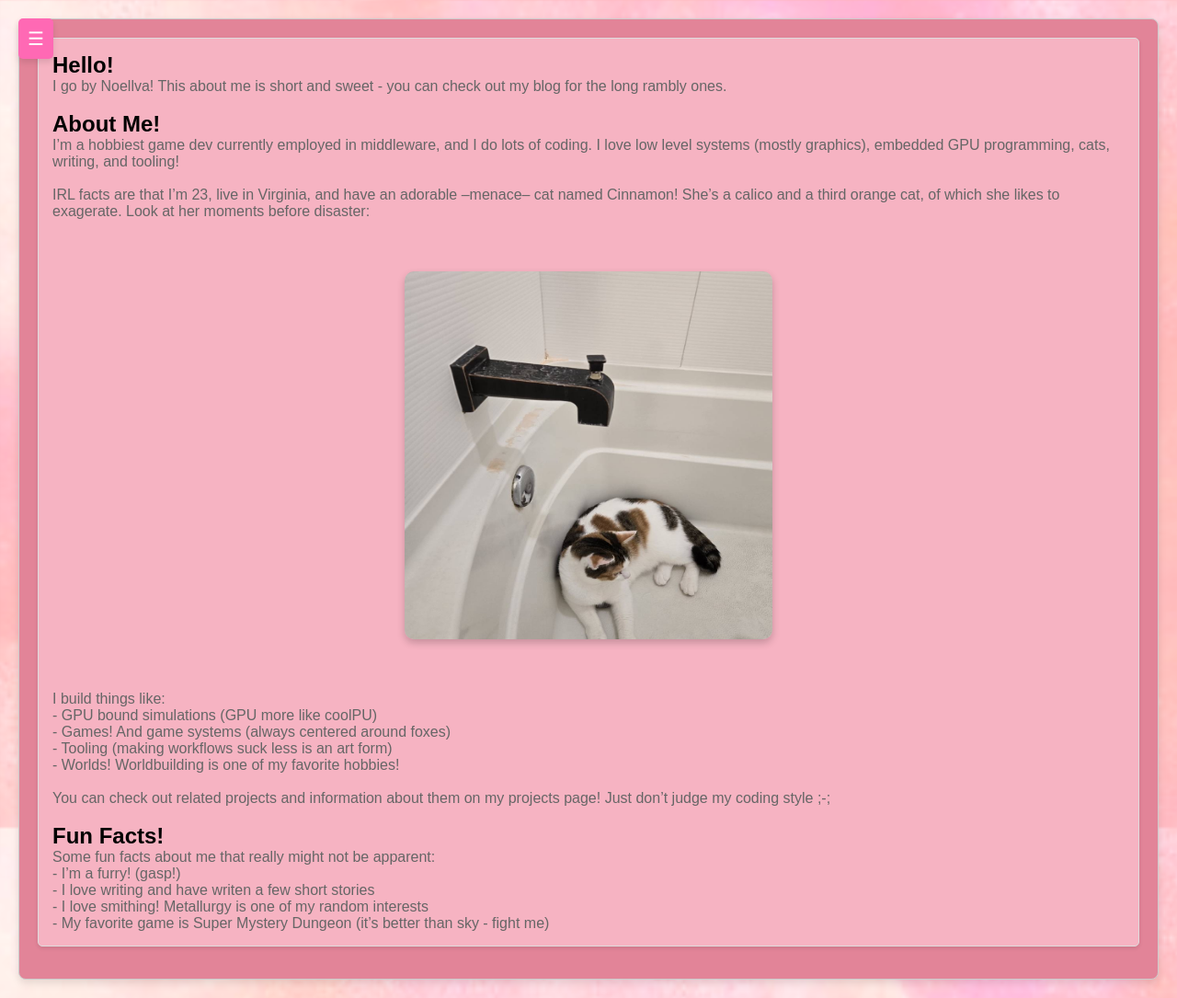
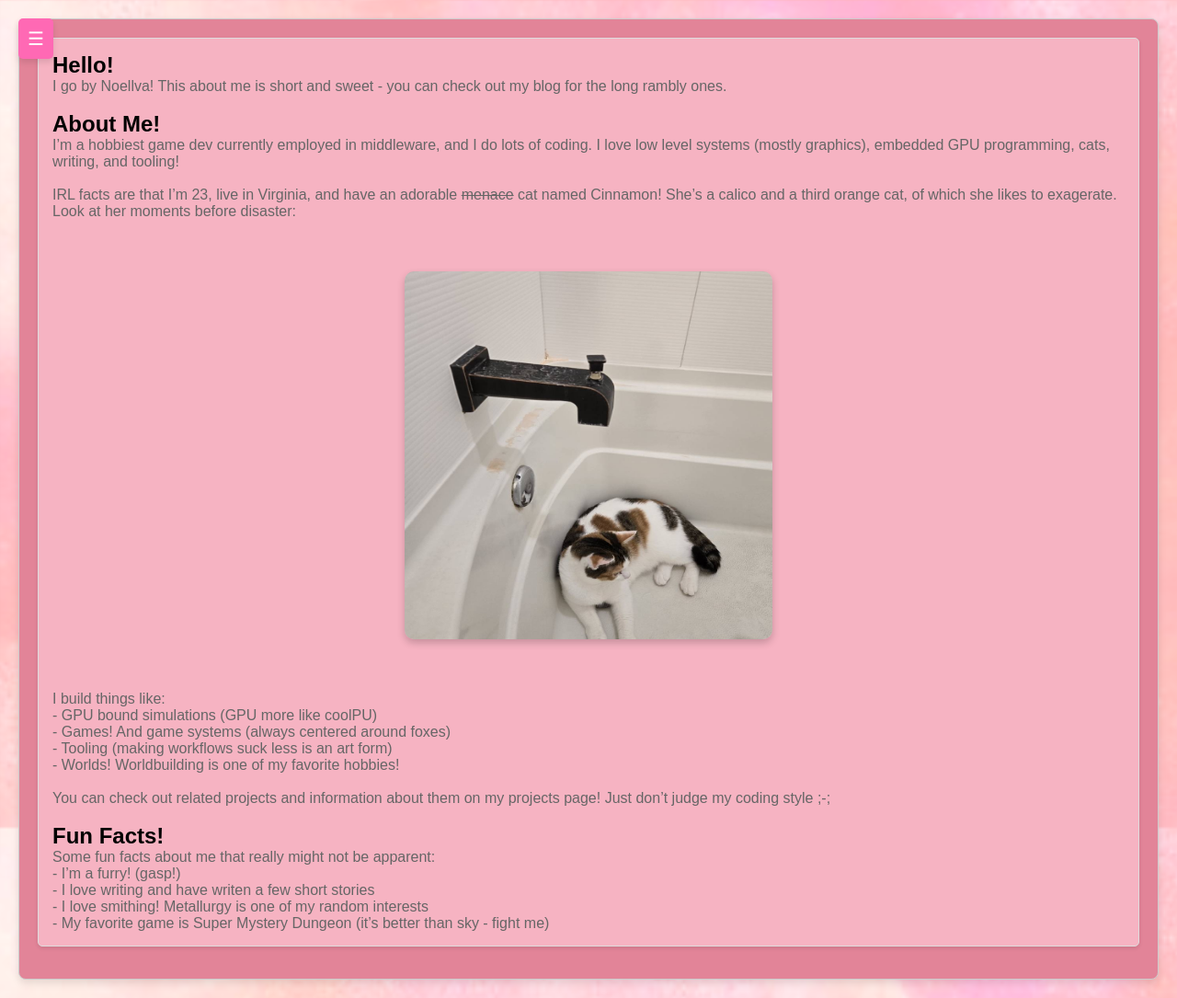
Before and after one commit to NocaToca/nocatoca.github.io, a Jekyll site: the page built from about.md, in a window 1280 px wide. Shown: the whole page at 92% size. Built offline with Jekyll 4.4.1, drawn with Linux system fonts in a browser that asks for light colours.

```diff
--- a/about.md
+++ b/about.md
@@ -10,7 +10,7 @@ I go by Noellva! This about me is short and sweet - you can check out my blog fo
 # About Me!
 I'm a hobbiest game dev currently employed in middleware, and I do lots of coding. I love low level systems (mostly graphics), embedded GPU programming, cats, writing, and tooling! <br><br>
 
-IRL facts are that I'm 23, live in Virginia, and have an adorable --menace-- cat named Cinnamon! She's a calico and a third orange cat, of which she likes to exagerate. Look at her moments before disaster:<br><br>
+IRL facts are that I'm 23, live in Virginia, and have an adorable ~~menace~~ cat named Cinnamon! She's a calico and a third orange cat, of which she likes to exagerate. Look at her moments before disaster:<br><br>
 <br>
 <p align="center">
   <img src="{{ site.baseurl }}/images/cinnamon.png" class="cinnamon" alt="">
```
